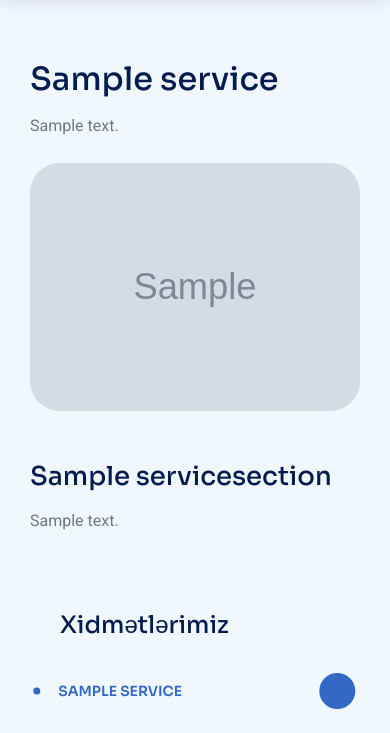
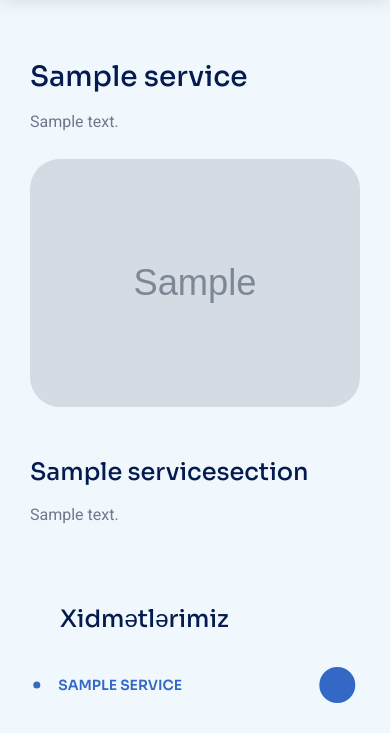
Before and after one commit to NicatDev/clinic_harmony, a Django app: a page that uses templates/footer.html in a window 390 px wide. Shown: the part 90-823 px from the top of the page. Run offline with Django 5.2, Linux system fonts and the light colour scheme; tables that the repository leaves empty hold one stand-in row (values such as "Sample post"); grey boxes marked "Sample" are stand-in pictures; some libraries are stand-ins or nearby versions.

Commit message:
i hope it is last commit

```diff
--- a/static/css/style.css
+++ b/static/css/style.css
@@ -2650,12 +2650,12 @@ textarea.form-control{
 }
 @media (max-width: 780px) {
     .service_title{
-        font-size:32px;
-        line-height: 38px;
+        font-size:28px;
+        line-height: 34px;
     }
     .service_section_title{
-        font-size:26px;
-        line-height: 32px;
+        font-size:24px;
+        line-height: 30px;
     }
 }
 @media (max-width: 380px) {
```
